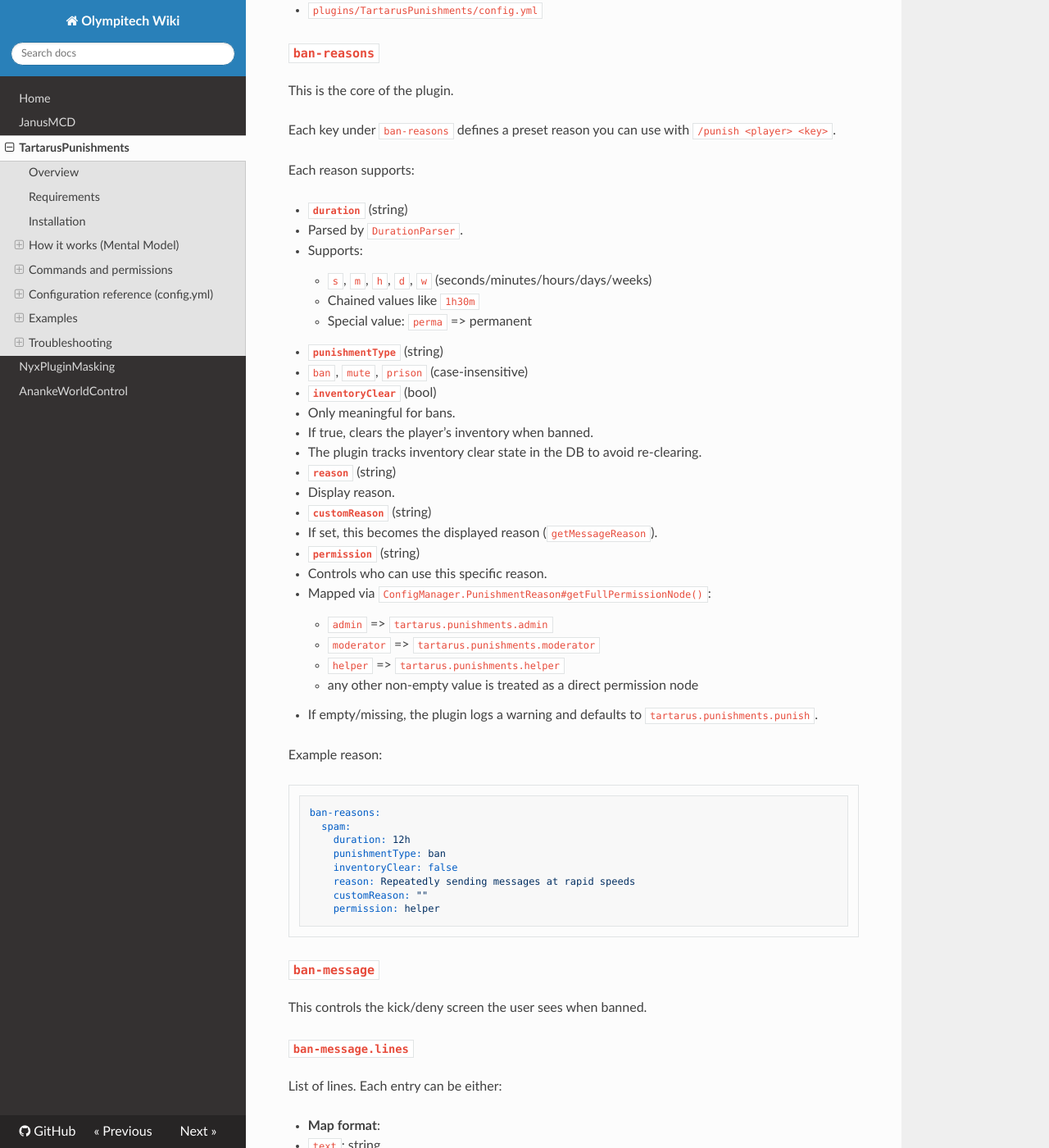
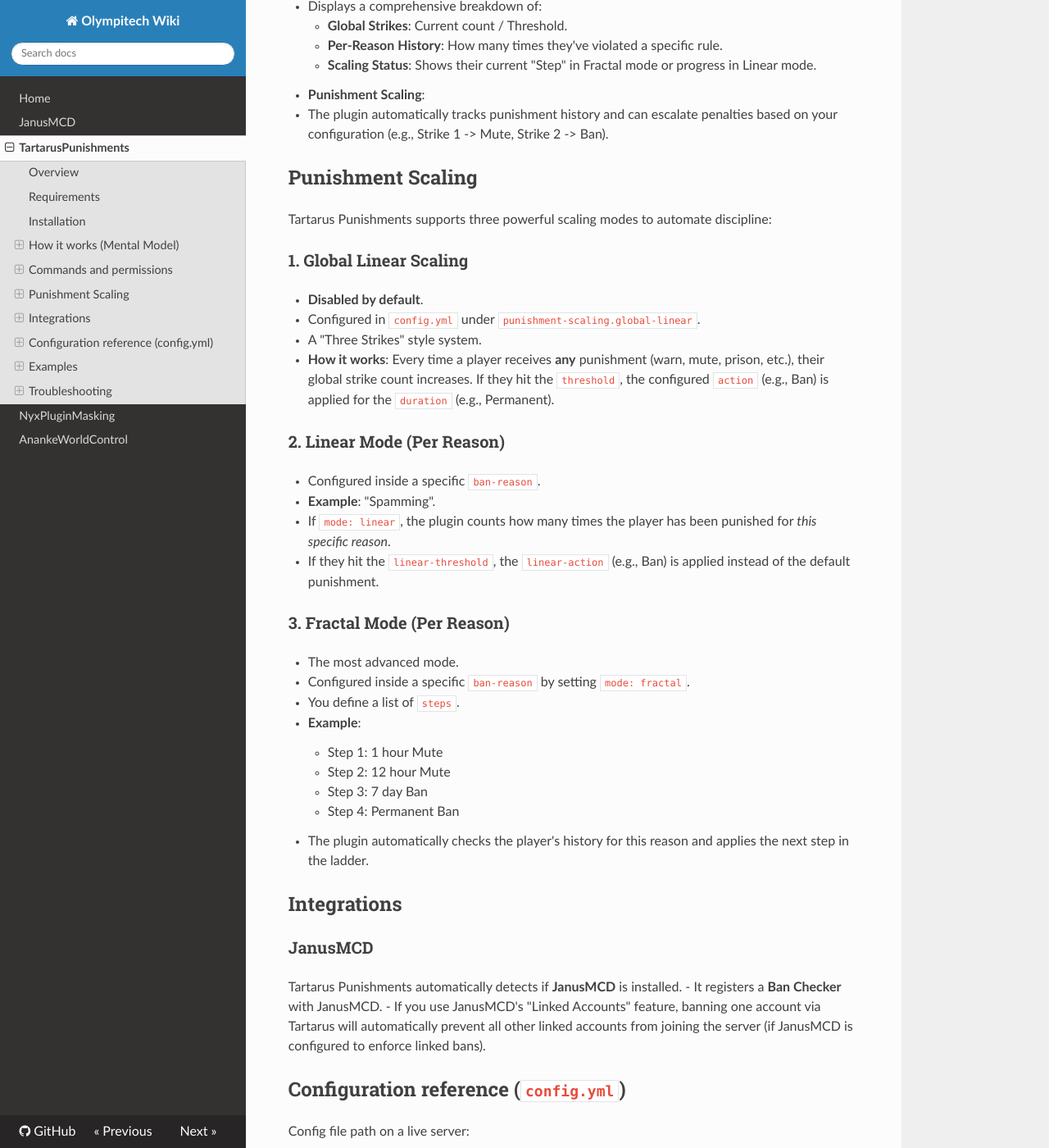
Before and after one commit to cyberlooper/Olympitech-Wiki, an MkDocs documentation site: the page built from docs/TartarusPunishments.md, in a window 1280 px wide and 1400 px high, scrolled down 3996 px. Shown: the whole window at 82% size. Built offline with MkDocs 1.6.1, drawn with Linux system fonts in a browser that asks for light colours; nearby versions of some CDN libraries; some of the changed text lies outside the part shown.

Commit message:
Updated Wiki for new features

````diff
--- a/docs/TartarusPunishments.md
+++ b/docs/TartarusPunishments.md
@@ -147,6 +147,51 @@ Important: each reason preset can specify its own permission level (admin/modera
 - Applies a screenshare freeze.
 - If they log out during the screenshare, the `screensharereject` punishment is applied.
 
+### `/checkpunishments <player>`
+
+- **Aliases**: `/checkp`, `/pcheck`, `/history`, `/phistory`
+- **Permission**: `tartarus.punishments.check`
+- Displays a comprehensive breakdown of:
+    - **Global Strikes**: Current count / Threshold.
+    - **Per-Reason History**: How many times they've violated a specific rule.
+    - **Scaling Status**: Shows their current "Step" in Fractal mode or progress in Linear mode.
+- **Punishment Scaling**:
+  - The plugin automatically tracks punishment history and can escalate penalties based on your configuration (e.g., Strike 1 -> Mute, Strike 2 -> Ban).
+
+## Punishment Scaling
+
+Tartarus Punishments supports three powerful scaling modes to automate discipline:
+
+### 1. Global Linear Scaling
+*   **Disabled by default**.
+*   Configured in `config.yml` under `punishment-scaling.global-linear`.
+*   A "Three Strikes" style system.
+*   **How it works**: Every time a player receives **any** punishment (warn, mute, prison, etc.), their global strike count increases. If they hit the `threshold`, the configured `action` (e.g., Ban) is applied for the `duration` (e.g., Permanent).
+
+### 2. Linear Mode (Per Reason)
+*   Configured inside a specific `ban-reason`.
+*   **Example**: "Spamming".
+*   If `mode: linear`, the plugin counts how many times the player has been punished for *this specific reason*.
+*   If they hit the `linear-threshold`, the `linear-action` (e.g., Ban) is applied instead of the default punishment.
+
+### 3. Fractal Mode (Per Reason)
+*   The most advanced mode.
+*   Configured inside a specific `ban-reason` by setting `mode: fractal`.
+*   You define a list of `steps`.
+*   **Example**:
+    *   Step 1: 1 hour Mute
+    *   Step 2: 12 hour Mute
+    *   Step 3: 7 day Ban
+    *   Step 4: Permanent Ban
+*   The plugin automatically checks the player's history for this reason and applies the next step in the ladder.
+
+## Integrations
+
+### JanusMCD
+Tartarus Punishments automatically detects if **JanusMCD** is installed.
+- It registers a **Ban Checker** with JanusMCD.
+- If you use JanusMCD's "Linked Accounts" feature, banning one account via Tartarus will automatically prevent all other linked accounts from joining the server (if JanusMCD is configured to enforce linked bans).
+
 ## Configuration reference (`config.yml`)
 
 Config file path on a live server:
@@ -197,11 +242,17 @@ Example reason:
 ban-reasons:
   spam:
     duration: 12h
-    punishmentType: ban
-    inventoryClear: false
-    reason: Repeatedly sending messages at rapid speeds
     customReason: ""
     permission: helper
+    # Scaling Options (Optional)
+    mode: "default" # "default", "linear", or "fractal"
+    # Example Fractal Config:
+    # mode: "fractal"
+    # steps:
+    #   - [mute, 1h]
+    #   - [mute, 12h]
+    #   - [ban, 7d]
+
 ```
 
 ### `ban-message`
````
Also changed, not shown: docs/JanusMCD.md (+43 -8 lines).
